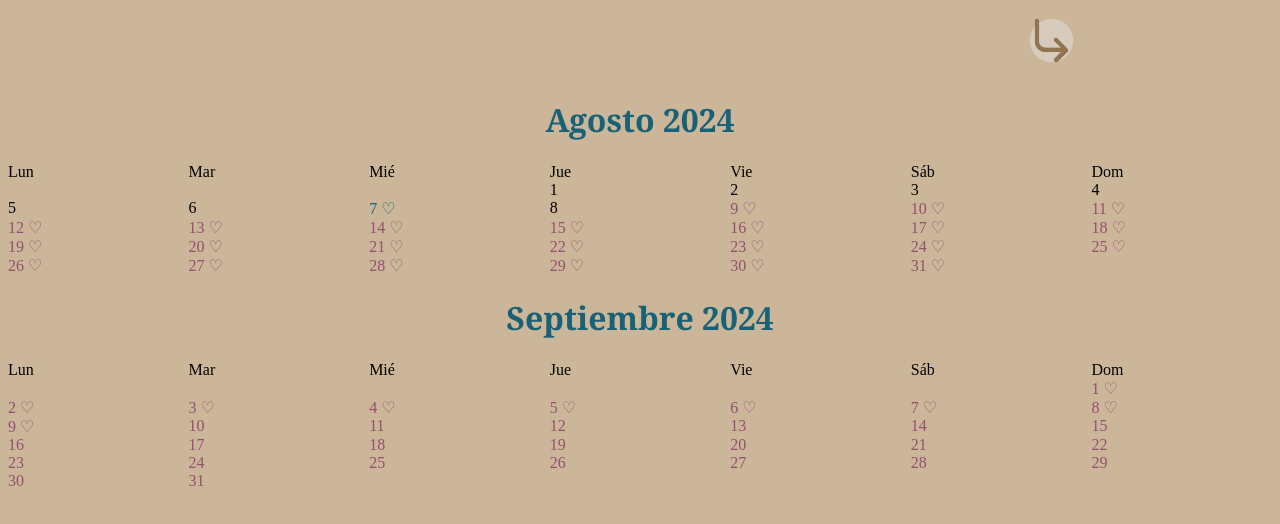
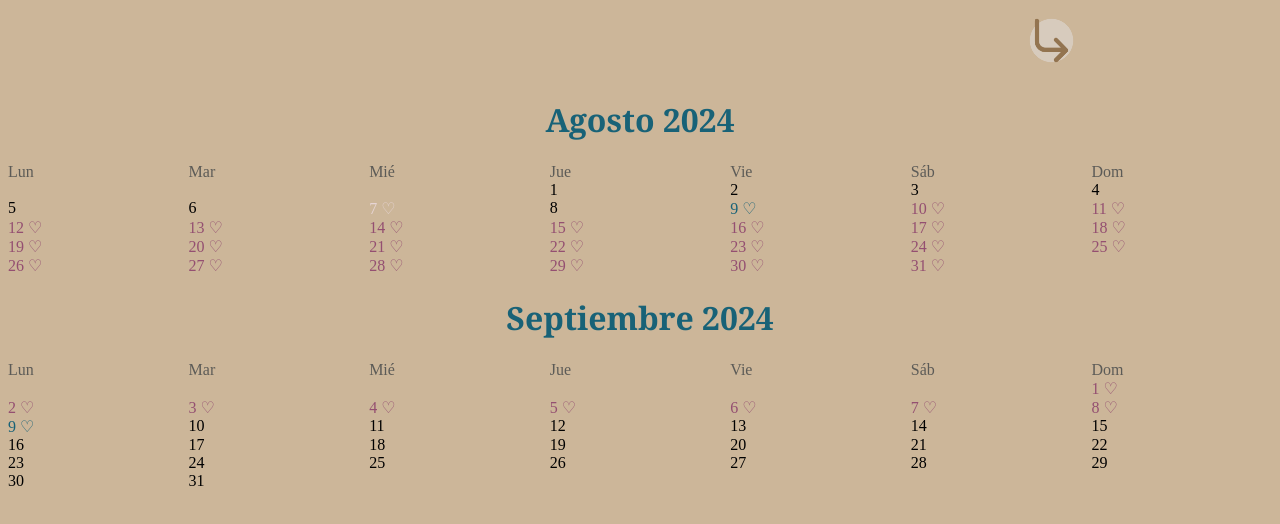
Before and after one commit to Doloortiz/Nuestra_pagina_ByD, a plain HTML site: page calendario.html in a window 1280 px wide. Drawn offline with Linux system fonts and the light colour scheme.

Commit message:
musica y colores

```diff
--- a/calendario.html
+++ b/calendario.html
@@ -29,9 +29,9 @@
       <li>4</li>
       <li>5</li>
       <li>6</li>
-      <li class="dia">7 ♡</li>
+      <li class="corazon-gris">7 ♡</li>
       <li>8</li>
-      <li class="corazon">9 ♡</li>
+      <li class="dia">9 ♡</li>
       <li class="corazon">10 ♡</li>
       <li class="corazon">11 ♡</li>
       <li class="corazon">12 ♡</li>
@@ -75,28 +75,28 @@
       <li class="corazon">6 ♡</li>
       <li class="corazon">7 ♡</li>
       <li class="corazon">8 ♡</li>
-      <li class="corazon">9 ♡</li>
-      <li class="corazon">10</li>
-      <li class="corazon">11</li>
-      <li class="corazon">12</li>
-      <li class="corazon">13</li>
-      <li class="corazon">14</li>
-      <li class="corazon">15</li>
-      <li class="corazon">16</li>
-      <li class="corazon">17</li>
-      <li class="corazon">18</li>
-      <li class="corazon">19</li>
-      <li class="corazon">20</li>
-      <li class="corazon">21</li>
-      <li class="corazon">22</li>
-      <li class="corazon">23</li>
-      <li class="corazon">24</li>
-      <li class="corazon">25</li>
-      <li class="corazon">26</li>
-      <li class="corazon">27</li>
-      <li class="corazon">28</li>
-      <li class="corazon">29</li>
-      <li class="corazon">30</li>
-      <li class="corazon">31</li>
+      <li class="dia">9 ♡</li>
+      <li>10</li>
+      <li>11</li>
+      <li>12</li>
+      <li>13</li>
+      <li>14</li>
+      <li>15</li>
+      <li>16</li>
+      <li>17</li>
+      <li>18</li>
+      <li>19</li>
+      <li>20</li>
+      <li>21</li>
+      <li>22</li>
+      <li>23</li>
+      <li>24</li>
+      <li>25</li>
+      <li>26</li>
+      <li>27</li>
+      <li>28</li>
+      <li>29</li>
+      <li>30</li>
+      <li>31</li>
     </ol>
   </div>
--- a/nuestrapagina.css
+++ b/nuestrapagina.css
@@ -45,10 +45,9 @@ h3 {
 /****************musica****************/
 .cancion {
     float: left;
-    width: 42%;
-    border: 2.2px solid  rgb(24, 98, 119);
+    width: 43%;
+    border: solid  rgb(24, 98, 119);
     border-radius: 15px;
-    margin-top: 7%;
     margin-left: 5%;
 }
 div.cancion img {
@@ -62,13 +61,13 @@ div.cancion img {
 .escuchar1 {
     padding: 10px;
     color: grey;
-    margin-right: 16%;
+    margin-right: 14%;
     text-align: right;
 }
 .escuchar2 {
     padding: 10px;
     color: grey;
-    margin-left: 16%;
+    margin-left: 14%;
     text-align: left;
 }
 /************boton************/
@@ -108,11 +107,17 @@ ol {
     grid-column-start: 7;
     color: #944f71;
 }
+.day-name {
+    color:#5c5b57;
+}
 .corazon {
     color: #944f71;
 }
 .dia {
     color:rgb(24, 98, 119);
+}
+.corazon-gris {
+    color: rgb(231, 213, 213)
 }
 .flecha {
     cursor: pointer;
```
Also changed, not shown: index.html (+2 -2 lines).
